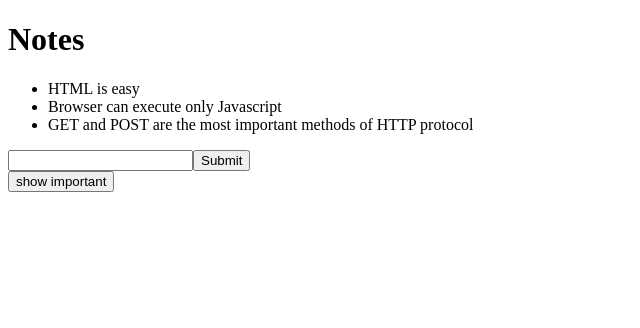
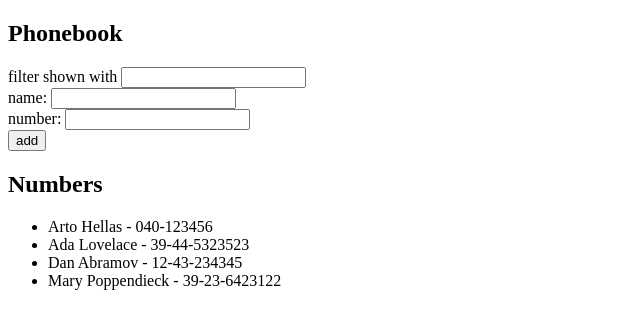
Before and after one commit to viet34tqc/full-stack-course, a React (Create React App) app: page / in a window 1280 px wide. Shown: the top 328 px of the page, without its empty margins (0-640 px from the left). Built offline with nearby package versions, Linux system fonts and the light colour scheme.

Commit message:
exercise

```diff
--- a/src/components/App.js
+++ b/src/components/App.js
@@ -1,47 +1,72 @@
 import React, { useState } from "react";
-import Note from "./Note";
+import Filter from "./Filter";
+import PersonForm from "./PersonForm";
+import Persons from "./Persons";
 
-const App = props => {
-  const [notes, setNotes] = useState(props.notes);
-  const [newNote, setNewNote] = useState("");
-  const [showAll, setShowAll] = useState(true);
+const App = () => {
+  const [persons, setPersons] = useState([
+    { name: "Arto Hellas", phone: "040-123456" },
+    { name: "Ada Lovelace", phone: "39-44-5323523" },
+    { name: "Dan Abramov", phone: "12-43-234345" },
+    { name: "Mary Poppendieck", phone: "39-23-6423122" }
+  ]);
+  const [filtered, setFiltered] = useState(persons);
+  const [newName, setNewName] = useState("");
+  const [newPhone, setNewPhone] = useState("");
 
-  const notesToShow = showAll ? notes : notes.filter(note => note.important);
-
-  const rows = () =>
-    notesToShow.map(note => <Note key={note.id} note={note} />);
-
-  const addNote = event => {
-    event.preventDefault();
-
-    const noteObject = {
-      content: newNote,
-      date: new Date().toISOString(),
-      important: Math.random() > 0.5,
-      id: notes.length + 1
-    };
-
-    setNotes([...notes, noteObject]); // setNotes(notes.concat(noteObject))
-    setNewNote("");
+  const isDuplicate = () => {
+    const names = persons.map(person => person.name);
+    return names.some(name => {
+      return newName === name;
+    });
   };
 
-  const handleNewNote = e => {
-    setNewNote(e.target.value);
+  const addPerson = e => {
+    e.preventDefault();
+    if (isDuplicate()) {
+      alert(`${newName} is already added to phonebook`);
+      return;
+    }
+    const newPerson = {
+      name: newName,
+      phone: newPhone
+    };
+    setPersons([...persons, newPerson]);
+    setFiltered([...persons, newPerson]);
+    setNewName("");
+    setNewPhone("");
+  };
+
+  const handleInputText = (e, type) => {
+    const value = e.target.value;
+    if ("name" === type) {
+      setNewName(value);
+    } else {
+      setNewPhone(value);
+    }
+  };
+
+  const handleInputFilter = e => {
+    const value = e.target.value;
+    const filteredPersons = persons.filter(person => {
+      const name = person.name.toLowerCase();
+      return name.includes(value.toLowerCase());
+    });
+    setFiltered(filteredPersons);
   };
 
   return (
     <div>
-      <h1>Notes</h1>
-      <ul>{rows()}</ul>
-
-      <form action="" onSubmit={addNote}>
-        <input onChange={handleNewNote} type="text" value={newNote} />
-        <button type="submit">Submit</button>
-      </form>
-
-      <button onClick={() => setShowAll(!showAll)}>
-        show {showAll ? "important" : "all"}
-      </button>
+      <h2>Phonebook</h2>
+      <Filter handleInputFilter={handleInputFilter} />
+      <PersonForm
+        addPerson={addPerson}
+        handleInputText={handleInputText}
+        newName={newName}
+        newPhone={newPhone}
+      />
+      <h2>Numbers</h2>
+      <Persons persons={filtered} />
     </div>
   );
 };
--- /dev/null
+++ b/src/components/Filter.js
@@ -0,0 +1,11 @@
+import React from "react";
+
+const Filter = ({handleInputFilter}) => {
+  return (
+    <div>
+      filter shown with <input type="text" onChange={handleInputFilter} />
+    </div>
+  );
+};
+
+export default Filter;
--- a/src/components/Note.js
+++ /dev/null
@@ -1,7 +0,0 @@
-import React from "react";
-
-const Note = ({ note }) => {
-  return <li>{note.content}</li>;
-};
-
-export default Note;
--- /dev/null
+++ b/src/components/Person.js
@@ -0,0 +1,7 @@
+import React from "react";
+
+const Person = ({ person }) => {
+  return <li>{person.name} - {person.phone}</li>;
+};
+
+export default Person;
--- /dev/null
+++ b/src/components/PersonForm.js
@@ -0,0 +1,21 @@
+import React from "react";
+
+const PersonForm = ( { addPerson, handleInputText, newName, newPhone }) => {
+  return (
+    <form onSubmit={addPerson}>
+      <div>
+        name:{" "}
+        <input onChange={e => handleInputText(e, "name")} value={newName} />
+      </div>
+      <div>
+        number:{" "}
+        <input onChange={e => handleInputText(e, "phone")} value={newPhone} />
+      </div>
+      <div>
+        <button type="submit">add</button>
+      </div>
+    </form>
+  );
+};
+
+export default PersonForm;
--- /dev/null
+++ b/src/components/Persons.js
@@ -0,0 +1,14 @@
+import React from "react";
+import Person from "./Person";
+
+const Persons = ({persons}) => {
+  return (
+    <ul>
+      {persons.map(person => (
+        <Person key={person.name} person={person} />
+      ))}
+    </ul>
+  );
+};
+
+export default Persons;
```
